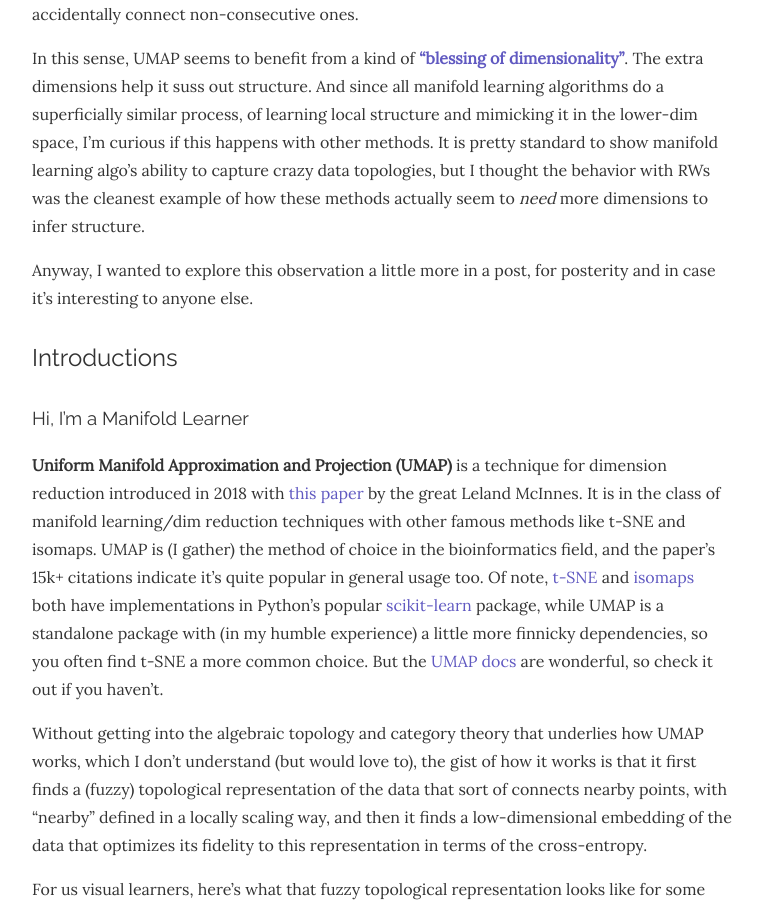
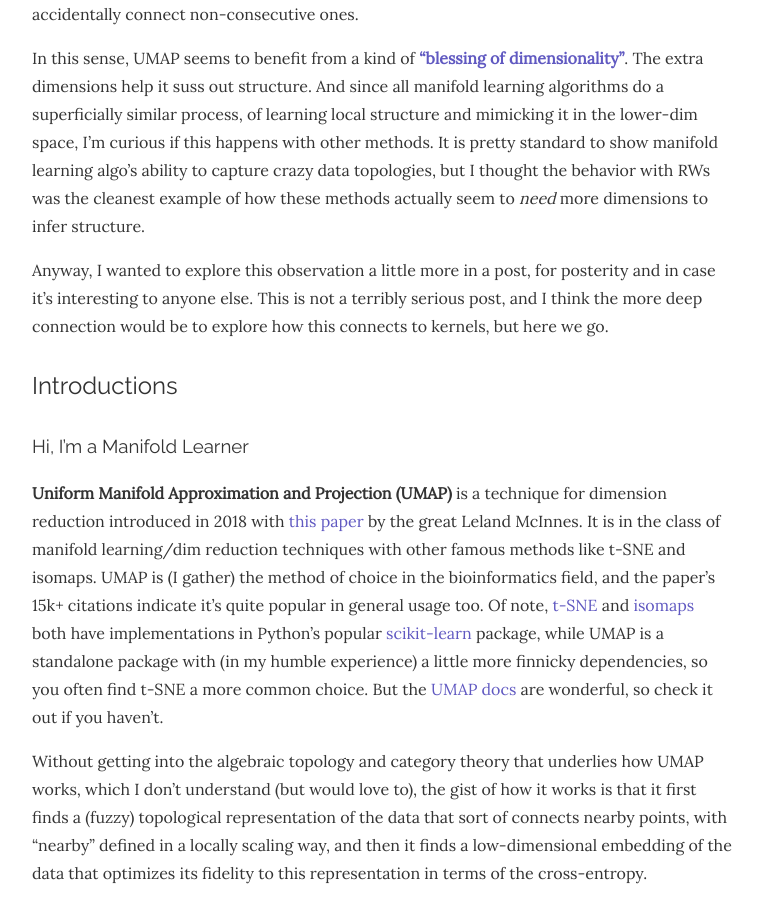
Before and after one commit to stmorse/stmorse.github.io, a Jekyll site: the page built from _posts/2025-02-11-rw-manifold.md, in a window 1280 px wide and 900 px high, scrolled down 470 px. Shown: the whole window, without its empty margins (258-1021 px from the left). Built offline with Jekyll 4.4.1, drawn with Linux system fonts in a browser that asks for light colours; nearby versions of some CDN libraries; formulas are drawn with MathJax 3; some of the changed text lies outside the part shown.

Commit message:
add to umap

```diff
--- a/_posts/2025-02-11-rw-manifold.md
+++ b/_posts/2025-02-11-rw-manifold.md
@@ -11,7 +11,8 @@
 
 In this sense, UMAP seems to benefit from a kind of [**"blessing of dimensionality"**](https://en.wikipedia.org/wiki/Curse_of_dimensionality).  The extra dimensions help it suss out structure.  And since all manifold learning algorithms do a superficially similar process, of learning local structure and mimicking it in the lower-dim space, I'm curious if this happens with other methods.  It is pretty standard to show manifold learning algo's ability to capture crazy data topologies, but I thought the behavior with RWs was the cleanest example of how these methods actually seem to *need* more dimensions to infer structure.
 
-Anyway, I wanted to explore this observation a little more in a post, for posterity and in case it's interesting to anyone else.
+Anyway, I wanted to explore this observation a little more in a post, for posterity and in case it's interesting to anyone else.  This is not a terribly serious post, and I think the more deep connection would be to explore how this connects to kernels, but here we go.
+
 
 ## Introductions
 
@@ -214,4 +215,6 @@
 
 The idea that the higher dimensions are not only handled well by manifold learning algorithms, but actually beneficial to them, seems very interesting.  I'm curious if there's some other structure (other than random walk) that might demonstrate this, and (even better) if you could demonstrate it theoretically.
 
+This also seems closely tied to the whole idea of kernels, and projecting data into a space with more dimensions to work with, doing your classifier or whatever there, and then projecting back.
+
 Hope this was interesting, thanks for reading.
```
